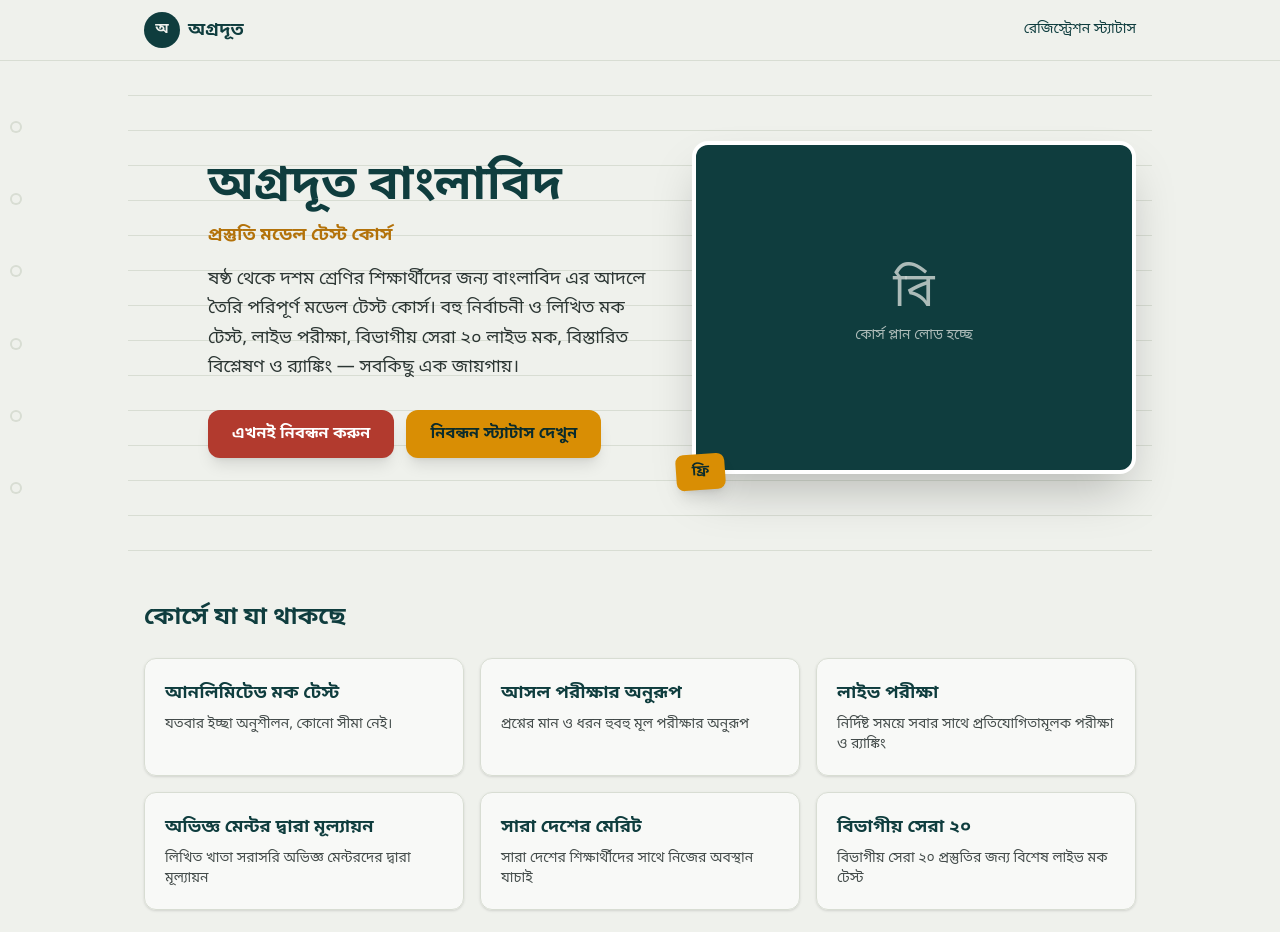
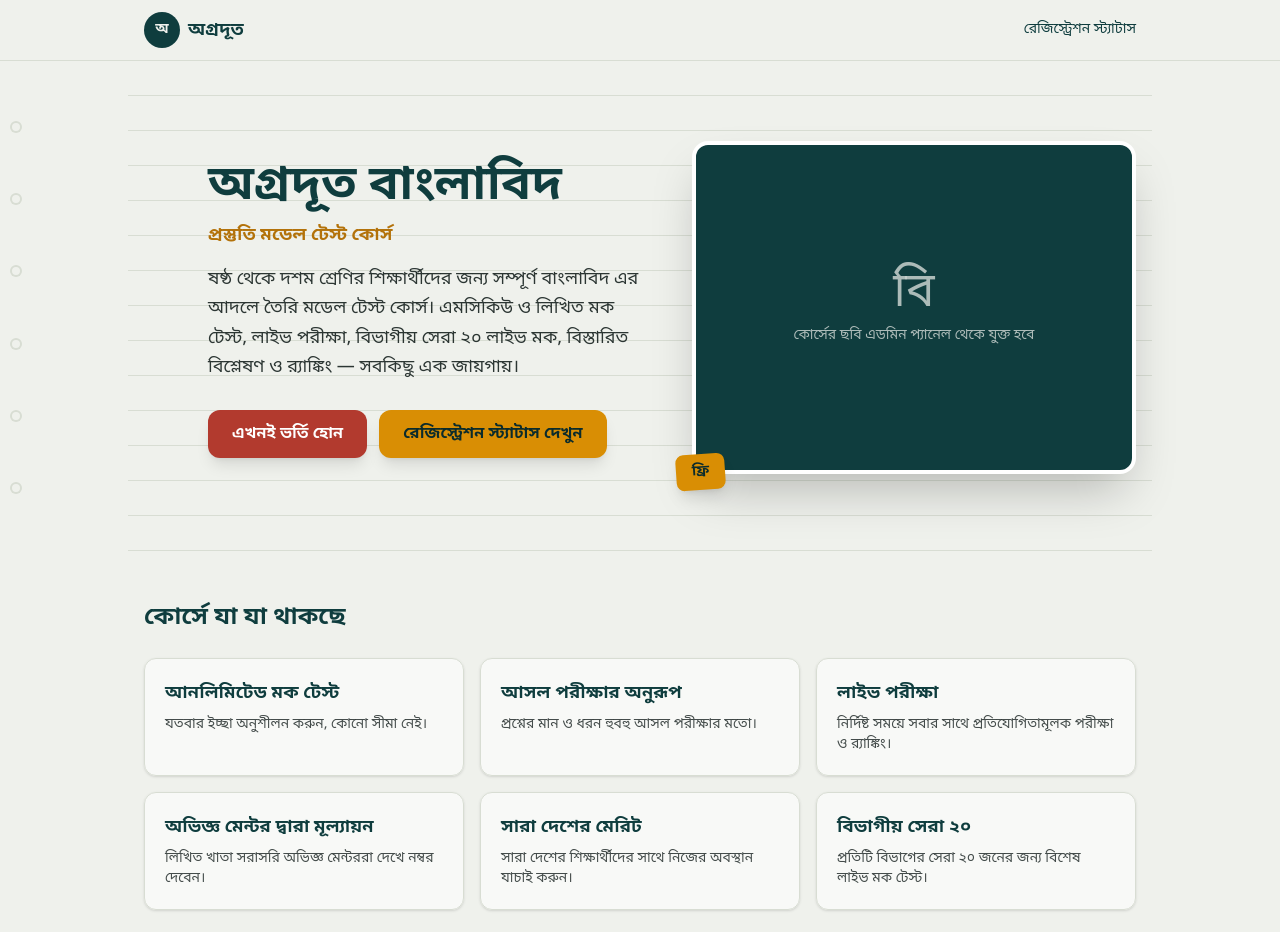
Before and after one commit to rion-khan-2009/banglabid, a React (Vite) app: page / in a window 1280 px wide. Shown: the top 932 px of the page. Built offline with nearby package versions, Linux system fonts and the light colour scheme; no server answers.

Commit message:
Add files via upload

```diff
--- a/src/pages/CheckStatus.jsx
+++ b/src/pages/CheckStatus.jsx
@@ -62,9 +62,12 @@ export default function CheckStatus() {
 
       {result && (
         <div className="mt-6 rounded-xl border border-[var(--color-paper-line)] bg-white/60 p-5">
-          <p className="text-sm text-[var(--color-text)]/70">{result.name}</p>
+          <p className="font-display font-bold text-[var(--color-ink)]">{result.name}</p>
+          <p className="mt-1 text-sm text-[var(--color-text)]/70">
+            {result.className} শ্রেণি · {result.school} · {result.division}
+          </p>
           <span
-            className={`mt-2 inline-block rounded-full px-4 py-1 font-display text-sm font-bold ${LABELS[result.status]?.cls}`}
+            className={`mt-3 inline-block rounded-full px-4 py-1 font-display text-sm font-bold ${LABELS[result.status]?.cls}`}
           >
             {LABELS[result.status]?.text || result.status}
           </span>
--- a/src/pages/Home.jsx
+++ b/src/pages/Home.jsx
@@ -1,6 +1,7 @@
 import { Link } from "react-router-dom";
 import { useEffect, useState } from "react";
 import { api } from "../lib/api";
+import { toDirectImageUrl } from "../lib/image";
 import CountdownBanner from "../components/CountdownBanner";
 import PunchHoles from "../components/PunchHoles";
 import Loader from "../components/Loader";
@@ -39,22 +40,22 @@ export default function Home() {
                 প্রস্তুতি মডেল টেস্ট কোর্স
               </p>
               <p className="mt-4 text-base leading-relaxed text-[var(--color-text)]/90 md:text-lg">
-                ষষ্ঠ থেকে দশম শ্রেণির শিক্ষার্থীদের জন্য বাংলাবিদ এর আদলে তৈরি পরিপূর্ণ মডেল টেস্ট কোর্স।
-                বহু নির্বাচনী ও লিখিত মক টেস্ট, লাইভ পরীক্ষা, বিভাগীয় সেরা ২০ লাইভ মক,
-                বিস্তারিত বিশ্লেষণ ও র‍্যাঙ্কিং — সবকিছু এক জায়গায়।
+                ষষ্ঠ থেকে দশম শ্রেণির শিক্ষার্থীদের জন্য সম্পূর্ণ বাংলাবিদ এর আদলে তৈরি মডেল টেস্ট
+                কোর্স। এমসিকিউ ও লিখিত মক টেস্ট, লাইভ পরীক্ষা, বিভাগীয় সেরা ২০ লাইভ মক, বিস্তারিত
+                বিশ্লেষণ ও র‍্যাঙ্কিং — সবকিছু এক জায়গায়।
               </p>
               <div className="mt-7 flex flex-wrap gap-3">
                 <Link
                   to="/register"
                   className="rounded-xl bg-[var(--color-redpen)] px-6 py-3 font-display text-base font-bold text-white shadow-lg shadow-[var(--color-redpen)]/20 transition hover:brightness-110 active:scale-95"
                 >
-                  এখনই নিবন্ধন করুন
+                  এখনই ভর্তি হোন
                 </Link>
                 <Link
                   to="/status"
                   className="rounded-xl bg-[var(--color-marigold)] px-6 py-3 font-display text-base font-bold text-[var(--color-ink-dark)] shadow-lg shadow-[var(--color-marigold)]/30 transition hover:brightness-110 active:scale-95"
                 >
-                  নিবন্ধন স্ট্যাটাস দেখুন
+                  রেজিস্ট্রেশন স্ট্যাটাস দেখুন
                 </Link>
               </div>
             </div>
@@ -63,14 +64,17 @@ export default function Home() {
               <div className="aspect-[4/3] w-full overflow-hidden rounded-2xl border-4 border-white bg-[var(--color-ink)] shadow-2xl">
                 {settings?.courseImageUrl ? (
                   <img
-                    src={settings.courseImageUrl}
+                    src={toDirectImageUrl(settings.courseImageUrl)}
                     alt="বাংলাবিদ কোর্স"
                     className="h-full w-full object-cover"
+                    onError={(e) => {
+                      e.currentTarget.style.display = "none";
+                    }}
                   />
                 ) : (
                   <div className="flex h-full w-full flex-col items-center justify-center gap-2 text-[var(--color-paper)]/70">
                     <span className="font-display text-5xl">বি</span>
-                    <span className="text-sm">কোর্স প্লান লোড হচ্ছে</span>
+                    <span className="text-sm">কোর্সের ছবি এডমিন প্যানেল থেকে যুক্ত হবে</span>
                   </div>
                 )}
               </div>
@@ -88,12 +92,12 @@ export default function Home() {
         </h2>
         <div className="mt-6 grid gap-4 md:grid-cols-3">
           {[
-            ["আনলিমিটেড মক টেস্ট", "যতবার ইচ্ছা অনুশীলন, কোনো সীমা নেই।"],
-            ["আসল পরীক্ষার অনুরূপ", "প্রশ্নের মান ও ধরন হুবহু মূল পরীক্ষার অনুরূপ"],
-            ["লাইভ পরীক্ষা", "নির্দিষ্ট সময়ে সবার সাথে প্রতিযোগিতামূলক পরীক্ষা ও র‍্যাঙ্কিং"],
-            ["অভিজ্ঞ মেন্টর দ্বারা মূল্যায়ন", "লিখিত খাতা সরাসরি অভিজ্ঞ মেন্টরদের দ্বারা মূল্যায়ন"],
-            ["সারা দেশের মেরিট", "সারা দেশের শিক্ষার্থীদের সাথে নিজের অবস্থান যাচাই "],
-            ["বিভাগীয় সেরা ২০", "বিভাগীয় সেরা ২০ প্রস্তুতির জন্য বিশেষ লাইভ মক টেস্ট"],
+            ["আনলিমিটেড মক টেস্ট", "যতবার ইচ্ছা অনুশীলন করুন, কোনো সীমা নেই।"],
+            ["আসল পরীক্ষার অনুরূপ", "প্রশ্নের মান ও ধরন হুবহু আসল পরীক্ষার মতো।"],
+            ["লাইভ পরীক্ষা", "নির্দিষ্ট সময়ে সবার সাথে প্রতিযোগিতামূলক পরীক্ষা ও র‍্যাঙ্কিং।"],
+            ["অভিজ্ঞ মেন্টর দ্বারা মূল্যায়ন", "লিখিত খাতা সরাসরি অভিজ্ঞ মেন্টররা দেখে নম্বর দেবেন।"],
+            ["সারা দেশের মেরিট", "সারা দেশের শিক্ষার্থীদের সাথে নিজের অবস্থান যাচাই করুন।"],
+            ["বিভাগীয় সেরা ২০", "প্রতিটি বিভাগের সেরা ২০ জনের জন্য বিশেষ লাইভ মক টেস্ট।"],
           ].map(([title, desc]) => (
             <div
               key={title}
@@ -104,6 +108,9 @@ export default function Home() {
             </div>
           ))}
         </div>
+        <p className="mt-6 rounded-lg border border-dashed border-[var(--color-paper-line)] p-4 text-sm text-[var(--color-text)]/70">
+          স্টুডেন্ট পোর্টাল ও পরীক্ষার কাজ চলমান। আগামী ৫ দিনের মধ্যে চালু করা হবে।
+        </p>
       </section>
     </div>
   );
--- a/src/pages/Register.jsx
+++ b/src/pages/Register.jsx
@@ -38,6 +38,10 @@ export default function Register() {
   const navigate = useNavigate();
 
   const set = (key) => (e) => setForm((f) => ({ ...f, [key]: e.target.value }));
+  const setPhoneLike = (key) => (e) => {
+    const digitsOnly = e.target.value.replace(/[^0-9]/g, "").slice(0, 11);
+    setForm((f) => ({ ...f, [key]: digitsOnly }));
+  };
 
   function validateStep1() {
     if (!form.name || !form.className || !form.school || !form.division || !form.phone || !form.email || !form.password) {
@@ -135,10 +139,10 @@ export default function Register() {
           className="mt-6 space-y-4"
         >
           <Field label="শিক্ষার্থীর নাম (বাংলায়)">
-            <input className="input" value={form.name} onChange={set("name")} placeholder="যেমনঃ রিয়ন খান" />
+            <input className="input" required value={form.name} onChange={set("name")} placeholder="যেমনঃ রিয়ন খান" />
           </Field>
-          <Field label="শ্রেণী">
-            <select className="input" value={form.className} onChange={set("className")}>
+          <Field label="শ্রেণি">
+            <select className="input" required value={form.className} onChange={set("className")}>
               <option value="">নির্বাচন করুন</option>
               {CLASSES.map((c) => (
                 <option key={c} value={c}>{c}</option>
@@ -146,10 +150,10 @@ export default function Register() {
             </select>
           </Field>
           <Field label="বিদ্যালয়ের নাম">
-            <input className="input" value={form.school} onChange={set("school")} placeholder="যেমনঃ জামালপুর জিলা স্কুল" />
+            <input className="input" required value={form.school} onChange={set("school")} placeholder="যেমনঃ জামালপুর জিলা স্কুল" />
           </Field>
           <Field label="বিভাগ">
-            <select className="input" value={form.division} onChange={set("division")}>
+            <select className="input" required value={form.division} onChange={set("division")}>
               <option value="">নির্বাচন করুন</option>
               {DIVISIONS.map((d) => (
                 <option key={d} value={d}>{d}</option>
@@ -157,13 +161,21 @@ export default function Register() {
             </select>
           </Field>
           <Field label="মোবাইল নম্বর">
-            <input className="input" value={form.phone} onChange={set("phone")} placeholder="০১XXXXXXXXX" inputMode="numeric" />
+            <input
+              className="input"
+              required
+              value={form.phone}
+              onChange={setPhoneLike("phone")}
+              placeholder="০১XXXXXXXXX"
+              inputMode="numeric"
+              maxLength={11}
+            />
           </Field>
           <Field label="ইমেইল">
-            <input className="input" type="email" value={form.email} onChange={set("email")} placeholder="you@example.com" />
+            <input className="input" required type="email" value={form.email} onChange={set("email")} placeholder="you@example.com" />
           </Field>
           <Field label="পাসওয়ার্ড (পরবর্তীতে লগইনের জন্য)">
-            <input className="input" type="password" value={form.password} onChange={set("password")} />
+            <input className="input" required type="password" value={form.password} onChange={set("password")} />
           </Field>
 
           <button
@@ -186,10 +198,18 @@ export default function Register() {
           </div>
 
           <Field label="আপনার বিকাশ নম্বর (যেটি থেকে টাকা পাঠিয়েছেন)">
-            <input className="input" value={form.bkashSender} onChange={set("bkashSender")} placeholder="০১XXXXXXXXX" inputMode="numeric" />
+            <input
+              className="input"
+              required
+              value={form.bkashSender}
+              onChange={setPhoneLike("bkashSender")}
+              placeholder="০১XXXXXXXXX"
+              inputMode="numeric"
+              maxLength={11}
+            />
           </Field>
           <Field label="ট্রানজেকশন আইডি (Transaction ID)">
-            <input className="input" value={form.transactionId} onChange={set("transactionId")} placeholder="যেমনঃ 9F7A2XYZ1" />
+            <input className="input" required value={form.transactionId} onChange={set("transactionId")} placeholder="যেমনঃ 9F7A2XYZ1" />
           </Field>
 
           <div className="flex gap-3">
```
